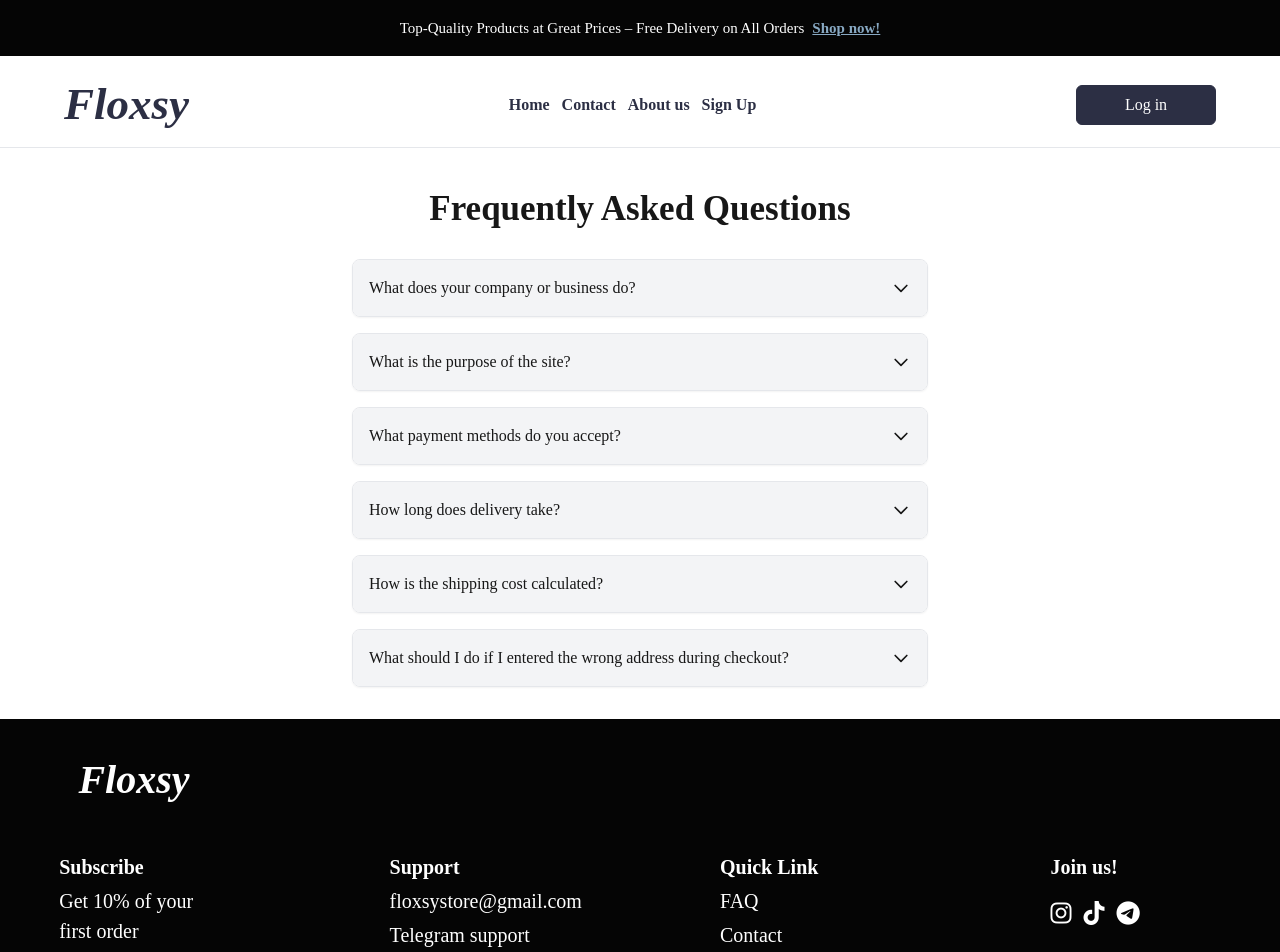
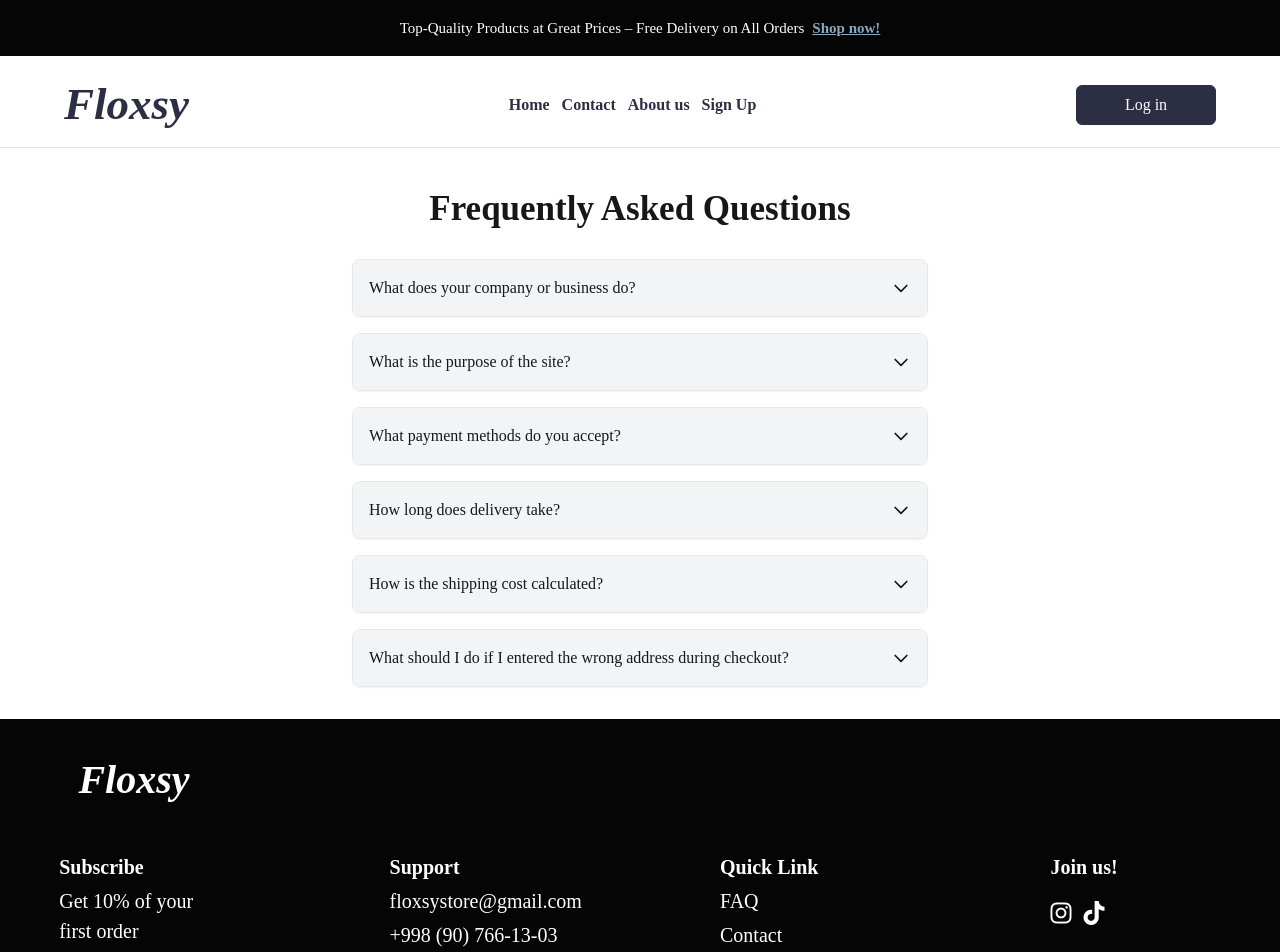
Before and after one commit to pakhlavonovv/qiziqarli-tovarlar, a Next.js app: page /faq in a window 1280 px wide. Shown: the top 952 px of the page. Built offline with nearby package versions, Linux system fonts and the light colour scheme.

Commit message:
changing

```diff
--- a/src/app/components/footer.jsx
+++ b/src/app/components/footer.jsx
@@ -18,7 +18,6 @@ const Footer = () => {
                 <div className="flex flex-col gap-1">
                     <Link href={'/'} className='font-bold text-white text-[12px] sm:text-[14px] md:text-[16px] lg:text-[18px] xl:text-[20px] transition-all hover:text-[#88A9C3]'>Support</Link>
                     <Link target='_blank' href={'mailto:floxsystore@gmail.com'} className='text-white text-[12px] sm:text-[14px] md:text-[16px] lg:text-[18px] xl:text-[20px] transition-all hover:text-[#88A9C3]'>floxsystore@gmail.com</Link>
-                    <Link target='_blank' href={'https://t.me/pakhlavonov177'} className='text-white text-[12px] sm:text-[14px] md:text-[16px] lg:text-[18px] xl:text-[20px] transition-all hover:text-[#88A9C3]'>Telegram support</Link>
                     <Link target='_blank' href={'tel:+998907661303'} className='text-white text-[12px] sm:text-[14px] md:text-[16px] lg:text-[18px] xl:text-[20px] transition-all hover:text-[#88A9C3]'>+998 (90) 766-13-03</Link>
                 </div>
                 <div className="flex flex-col gap-1 ">
@@ -32,7 +31,6 @@ const Footer = () => {
                     <div className="flex gap-3">
                    <Link target='_blank' href={'https://www.instagram.com/floxsy.store/'}> <i className="fa-brands fa-instagram text-white text-[9px] sm:text-[14px] md:text-[16px] lg:text-[18px] xl:text-[25px] transition-all hover:text-[#88A9C3] fa-xl"></i></Link>
                     <Link target='_blank' href={'/'}> <i className="fa-brands fa-tiktok text-white text-[9px] sm:text-[14px] md:text-[16px] lg:text-[18px] xl:text-[25px] transition-all hover:text-[#88A9C3] fa-xl"></i></Link>
-                   <Link target='_blank' href={'https://t.me/floxsy_store'}> <i className="fa-brands fa-telegram text-white text-[9px] sm:text-[14px] md:text-[16px] lg:text-[18px] xl:text-[25px] transition-all hover:text-[#88A9C3] fa-xl"></i></Link>
                     </div>
                 </div>
             </div>
```
